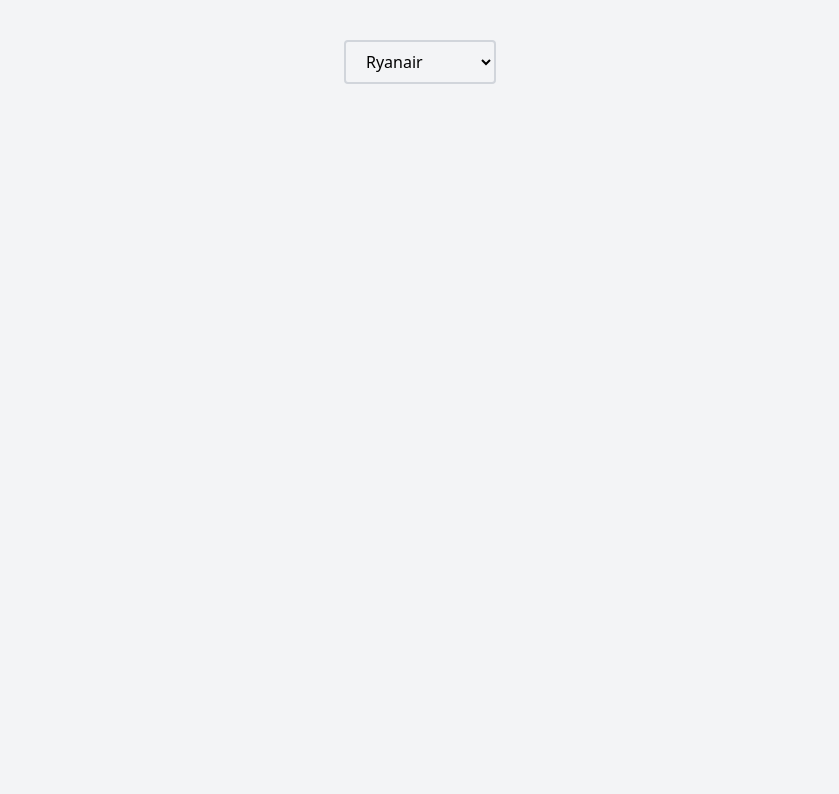
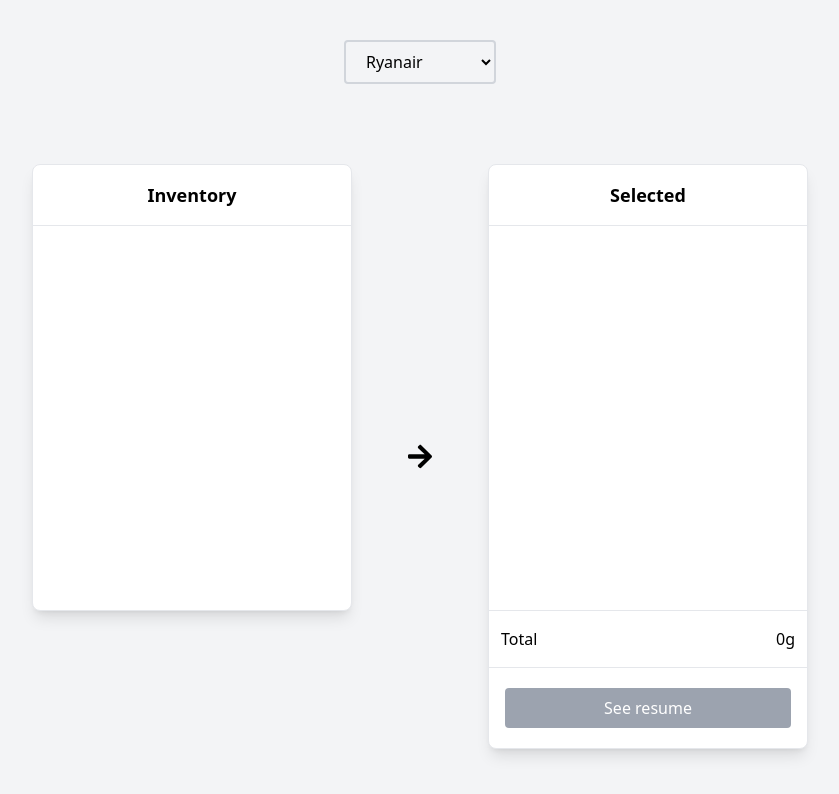
Before and after one commit to alexandrelam/theoffline, a Next.js app: page / in a window 1280 px wide. Shown: the top 794 px of the page, without its empty margins (220-1059 px from the left). Built offline with nearby package versions, Linux system fonts and the light colour scheme.

Commit message:
feat: added 2 cards and arrow

```diff
--- /dev/null
+++ b/components/Card.js
@@ -0,0 +1,11 @@
+import React, { Children } from "react";
+
+export default function Card({ title = "Inventory", className, children }) {
+  return (
+    <div className={`w-80 bg-white rounded-lg border shadow-lg ${className}`}>
+      <h2 className="font-bold text-lg border-b text-center py-4">{title}</h2>
+      <div className="h-96"></div>
+      {children}
+    </div>
+  );
+}
--- /dev/null
+++ b/components/CardFooter.js
@@ -0,0 +1,17 @@
+import React from "react";
+
+export default function CardFooter() {
+  return (
+    <>
+      <div className="flex justify-between border-y px-3 py-4">
+        <span>Total</span>
+        <span>0g</span>
+      </div>
+      <div className="px-4 py-5">
+        <button className="bg-gray-400 rounded w-full h-10 text-white hover:bg-gray-500 hover:shadow-lg">
+          See resume
+        </button>
+      </div>
+    </>
+  );
+}
--- /dev/null
+++ b/components/icons/IArrow.js
@@ -0,0 +1,21 @@
+import React from "react";
+
+export default function IArrow() {
+  return (
+    <svg
+      aria-hidden="true"
+      focusable="false"
+      data-prefix="fas"
+      data-icon="arrow-right"
+      className="svg-inline--fa fa-arrow-right w-6"
+      role="img"
+      xmlns="http://www.w3.org/2000/svg"
+      viewBox="0 0 448 512"
+    >
+      <path
+        fill="currentColor"
+        d="M190.5 66.9l22.2-22.2c9.4-9.4 24.6-9.4 33.9 0L441 239c9.4 9.4 9.4 24.6 0 33.9L246.6 467.3c-9.4 9.4-24.6 9.4-33.9 0l-22.2-22.2c-9.5-9.5-9.3-25 .4-34.3L311.4 296H24c-13.3 0-24-10.7-24-24v-32c0-13.3 10.7-24 24-24h287.4L190.9 101.2c-9.8-9.3-10-24.8-.4-34.3z"
+      ></path>
+    </svg>
+  );
+}
--- a/pages/index.js
+++ b/pages/index.js
@@ -1,8 +1,19 @@
 import Dropdown from "../components/Dropdown";
+import Card from "../components/Card";
+import CardFooter from "../components/CardFooter";
+import IArrow from "../components/icons/IArrow";
+
 export default function Home() {
   return (
-    <div className="flex flex-col items-center bg-gray-100 h-screen p-10">
+    <div className="flex flex-col items-center gap-20 bg-gray-100 h-screen p-10">
       <Dropdown />
+      <div className="flex gap-14">
+        <Card className="self-start" />
+        <IArrow />
+        <Card title="Selected">
+          <CardFooter />
+        </Card>
+      </div>
     </div>
   );
 }
```
